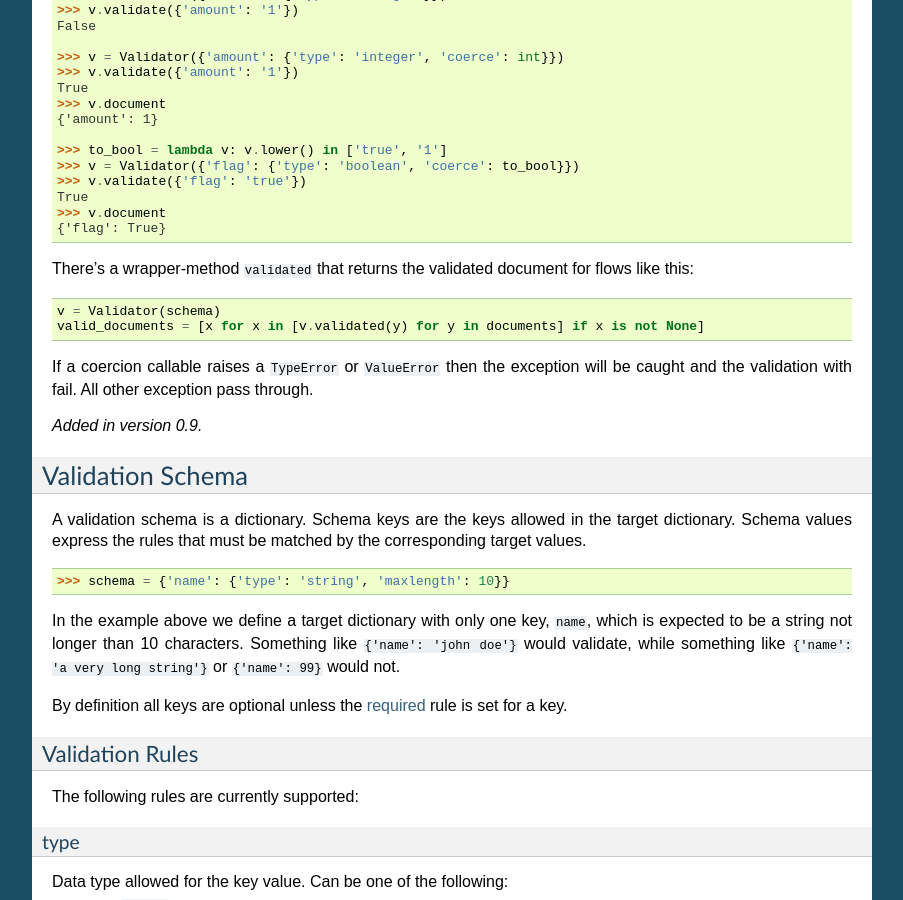
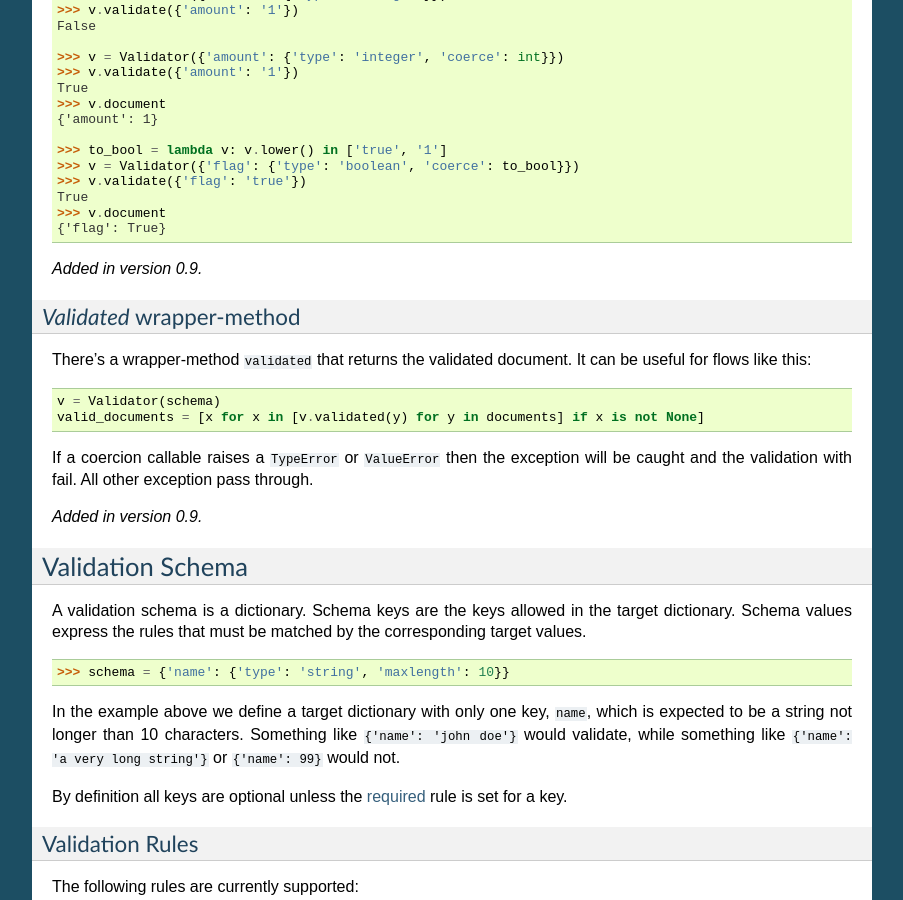
Before and after one commit to pyeve/cerberus, a Sphinx documentation site: the page built from docs/index.rst, in a window 1280 px wide and 900 px high, scrolled down 4502 px. Shown: the whole window, without its empty margins (198-1101 px from the left). Built offline with Sphinx 7.4.7, drawn with Linux system fonts in a browser that asks for light colours; some of the changed text lies outside the part shown.

Commit message:
Improve 'validated' method visibility in the docs.

```diff
--- a/docs/index.rst
+++ b/docs/index.rst
@@ -285,15 +285,19 @@ validated. ::
     >>> v.document
     {'flag': True}
 
-There's a wrapper-method ``validated`` that returns the validated document for
-flows like this: ::
+.. versionadded:: 0.9
+
+`Validated` wrapper-method
+~~~~~~~~~~~~~~~~~~~~~~~~~~
+There's a wrapper-method ``validated`` that returns the validated document. It
+can be useful for flows like this: ::
 
     v = Validator(schema)
     valid_documents = [x for x in [v.validated(y) for y in documents] if x is not None]
 
 If a coercion callable raises a ``TypeError`` or ``ValueError`` then the
-exception will be caught and the validation with fail.  All other exception pass
-through.
+exception will be caught and the validation with fail.  All other exception
+pass through.
 
 .. versionadded:: 0.9
 
```
Also changed, not shown: 1 other file.
